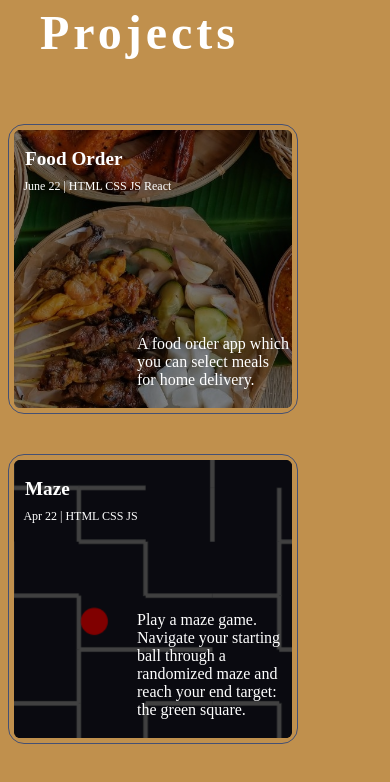
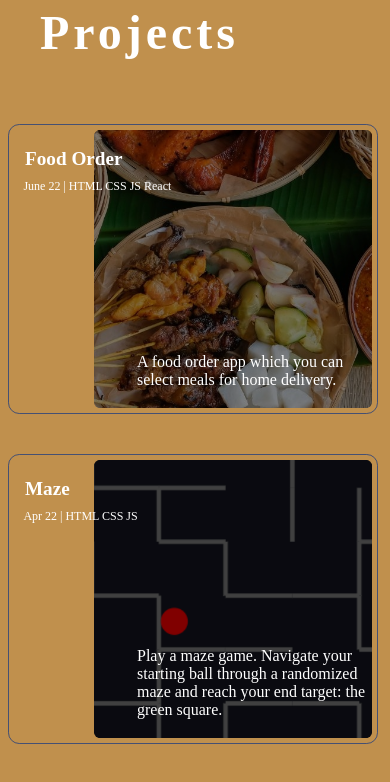
Before and after one commit to wteo/resumev2, a React (Create React App) app: page / in a window 390 px wide. Shown: the part 2380-3162 px from the top of the page. Built offline with nearby package versions, Linux system fonts and the light colour scheme.

Commit message:
media response

```diff
--- a/src/components/Projects/Project/Project.module.css
+++ b/src/components/Projects/Project/Project.module.css
@@ -63,4 +63,9 @@
         padding: 0.3rem;
         border-radius: 0.7rem;
     }
+
+    .projectContainer {
+        border-radius: 0.7rem;
+        padding-left: 5rem;
+    }
 }
```
